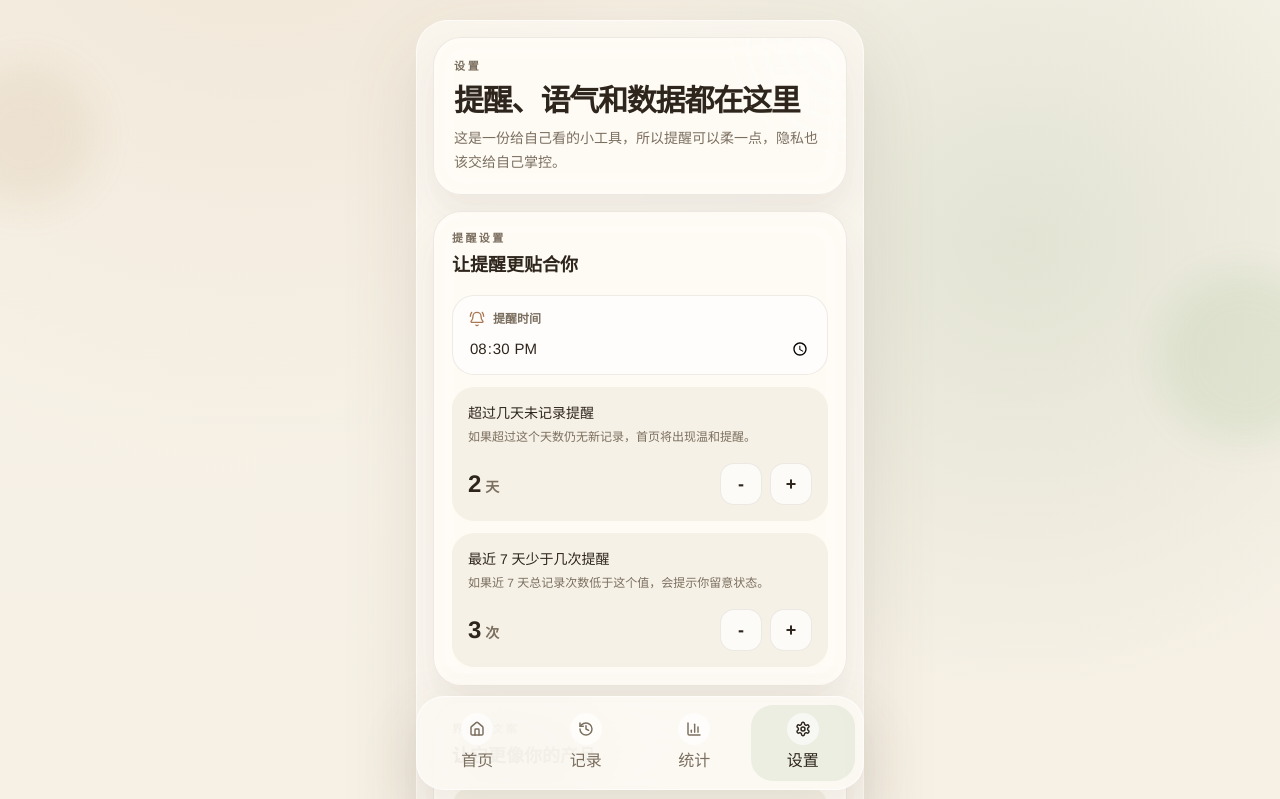
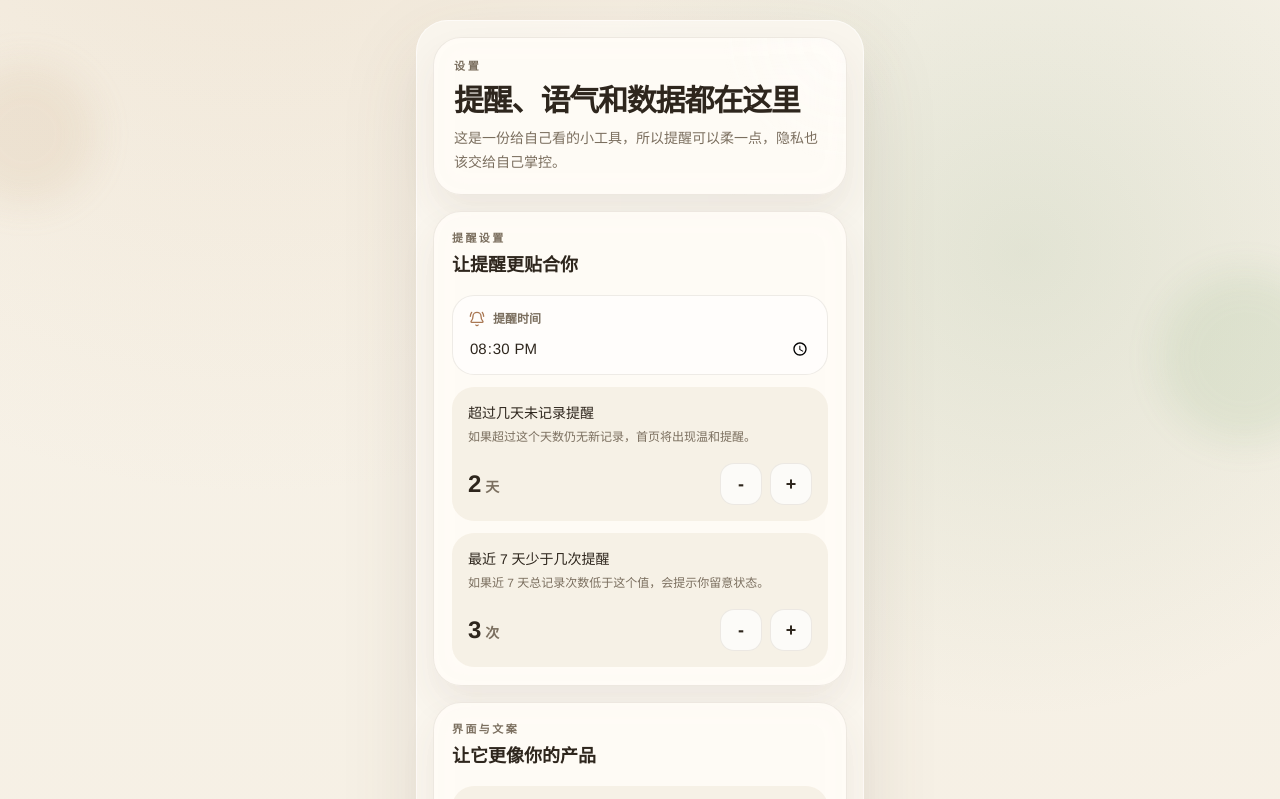
Before and after one commit to kuangjiechen01/LaLeme, a React (Vite) app: page /settings in a window 1280 px wide. Shown: the top 799 px of the page. Built offline with nearby package versions, Linux system fonts and the light colour scheme.

Commit message:
Revert "fix bottom navigation to stay pinned to viewport"
This reverts commit fa0adfb0d5c07dbfa213fcd0394010a49d6cddf3.

```diff
--- a/src/components/AppShell.jsx
+++ b/src/components/AppShell.jsx
@@ -14,12 +14,12 @@ export default function AppShell({ children, currentPath, routes, onNavigate })
     <div className="page-shell">
       <div className="ambient ambient-one" />
       <div className="ambient ambient-two" />
-      <div className="mx-auto min-h-screen max-w-[480px] px-4 pb-[calc(116px+env(safe-area-inset-bottom))] pt-5">
+      <div className="mx-auto min-h-screen max-w-[480px] px-4 pb-[calc(100px+env(safe-area-inset-bottom))] pt-5">
         <motion.div
           className="relative min-h-[calc(100vh-2rem)] rounded-[32px] border border-white/55 bg-[var(--panel)]/92 shadow-[0_30px_80px_rgba(88,76,54,0.12)] backdrop-blur-xl"
           layout
         >
-          <main className="px-4 pb-8 pt-4">
+          <main className="px-4 pb-6 pt-4">
             <motion.div
               key={location.pathname}
               initial={{ opacity: 0.82, y: 10 }}
@@ -29,9 +29,9 @@ export default function AppShell({ children, currentPath, routes, onNavigate })
               {children}
             </motion.div>
           </main>
+          <BottomNav currentPath={currentPath} routes={routes} onNavigate={onNavigate} />
         </motion.div>
       </div>
-      <BottomNav currentPath={currentPath} routes={routes} onNavigate={onNavigate} />
       <QuickCheckInSheet open={sheet.open} onClose={closeSheet} sheet={sheet} />
       <ToastViewport toasts={toasts} />
     </div>
--- a/src/components/BottomNav.jsx
+++ b/src/components/BottomNav.jsx
@@ -10,9 +10,8 @@ const iconMap = {
 
 export default function BottomNav({ currentPath, routes, onNavigate }) {
   return (
-    <div className="pointer-events-none fixed inset-x-0 bottom-0 z-30">
-      <div className="mx-auto w-full max-w-[480px] px-4 pb-[calc(10px+env(safe-area-inset-bottom))]">
-        <nav className="pointer-events-auto relative overflow-hidden rounded-[28px] border border-white/65 bg-[rgba(252,249,243,0.86)] p-2 shadow-[0_20px_60px_rgba(93,72,51,0.12)] backdrop-blur-2xl dark:bg-[rgba(28,30,26,0.86)]">
+    <div className="sticky bottom-0 left-0 right-0 z-20 px-3 pb-[calc(10px+env(safe-area-inset-bottom))] pt-4">
+      <nav className="relative overflow-hidden rounded-[28px] border border-white/65 bg-[rgba(252,249,243,0.86)] p-2 shadow-[0_20px_60px_rgba(93,72,51,0.12)] backdrop-blur-2xl dark:bg-[rgba(28,30,26,0.86)]">
         <div className="grid grid-cols-4 gap-1">
           {routes.map((route) => {
             const isActive = currentPath === route.path;
@@ -42,8 +41,7 @@ export default function BottomNav({ currentPath, routes, onNavigate }) {
             );
           })}
         </div>
-        </nav>
-      </div>
+      </nav>
     </div>
   );
 }
```
